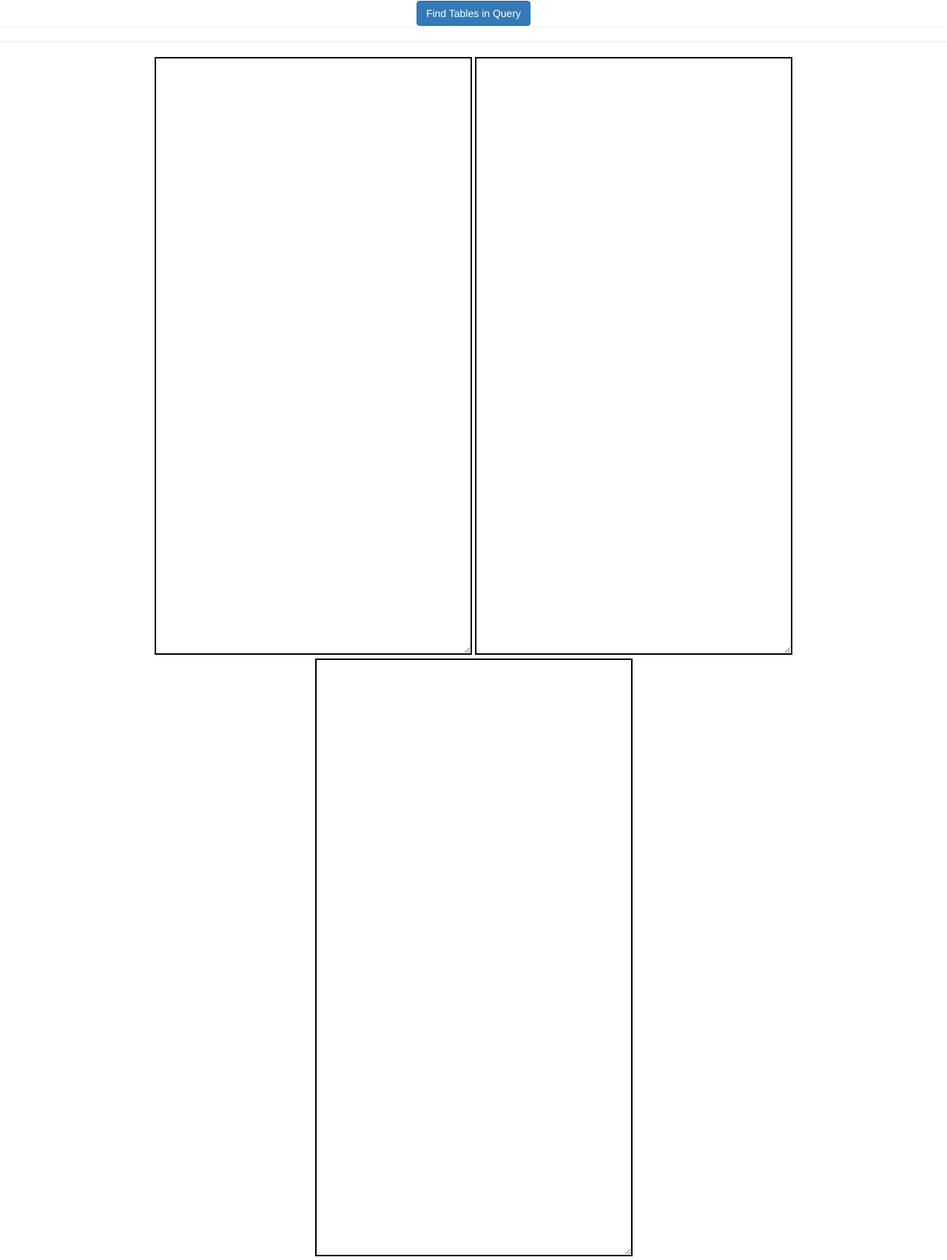
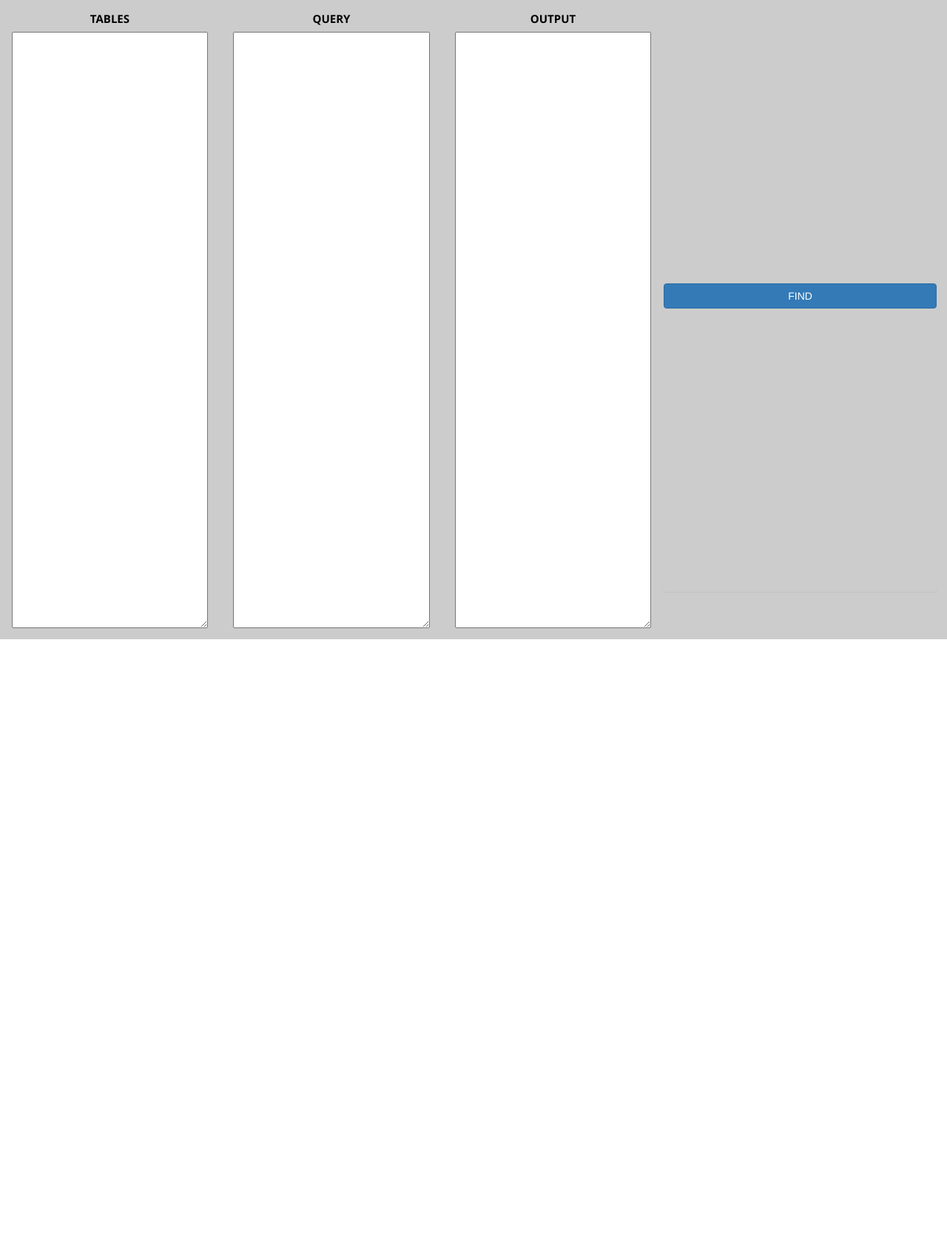
Before and after one commit to Aabhash/Auto_Util, a Django app: page / in a window 1280 px wide. Shown: the whole page at 74% size. After the commit the page ends 864 px from the top, so only its background shows below. Run offline with Django 3.2, Linux system fonts and the light colour scheme; some libraries are stand-ins or nearby versions.

Commit message:
Finish migration of UI to HTML/CSS

```diff
--- a/auto_util/tinq/templates/tinq/index.html
+++ b/auto_util/tinq/templates/tinq/index.html
@@ -9,30 +9,73 @@
         .main {
             float: left;
             text-align: center;
+            width: 100%;
+            background:#ccc;
+            }
+
+        .main .form .panel {
+            background: inherit;
+            width: 29%;
+            height:800px;
+            position: relative;
+            float: left;
         }
-        .panel{
 
+        .main .form .panel input{
+            position: absolute;
+            top: 50%;
+            transform: translateY(-50%);
         }
-        .txtarea{
 
+        .main .form .txtpanel {
+            float: left;
+            width: 70%;
         }
-        textarea{
-            border: 2px solid black;
+
+        .main .form .txtpanel .txtarea {
+            display: inline-block;
+            margin: 0 auto;
+            width: 33%;
+            padding: 15px;
+            background: #ccc;
+        }
+
+        .main .form .txtpanel .txtarea label {
+            font-family: 'Segoe UI', Tahoma, Geneva, Verdana, sans-serif;
+            font-size: 15px;
+            color: black;
+            display: block;
+            margin-right: auto;
+            margin-left: auto;
+            text-transform: uppercase;
+        }
+
+        .main .form .txtpanel .txtarea textarea {
+            float: left;
+            width: 100%;
         }
     </style>
 </head>
 
 <body>
     <div class="main">
-        <form>
+        <form class="form">
+            <div class="txtpanel">
+                <div class="txtarea">
+                    <label class="label">Tables</label>
+                    <textarea id='txt_tb' rows="40" cols="50"> </textarea>
+                </div>
+                <div class="txtarea">
+                    <label class="label">Query</label>
+                    <textarea id='txt_q' rows="40" cols="50"> </textarea>
+                </div>
+                <div class="txtarea">
+                    <label class="label">Output</label>
+                    <textarea id='txt_o' rows="40" cols="50"> </textarea>
+                </div>
+            </div>
             <div class="panel">
-            <input type='button' class="btn btn-primary" name="btn_find" value="Find Tables in Query" />
-            </div>
-            <hr>
-            <div class="txtarea">
-            <textarea id='txt_tb' rows="40" cols="50"> </textarea>
-            <textarea id='txt_q' rows="40" cols="50"> </textarea>
-            <textarea id='txt_o' rows="40" cols="50"> </textarea>
+                <input type='button' class="btn btn-block btn-primary" name="btn_find" value="FIND" />
             </div>
         </form>
     </div>
```
